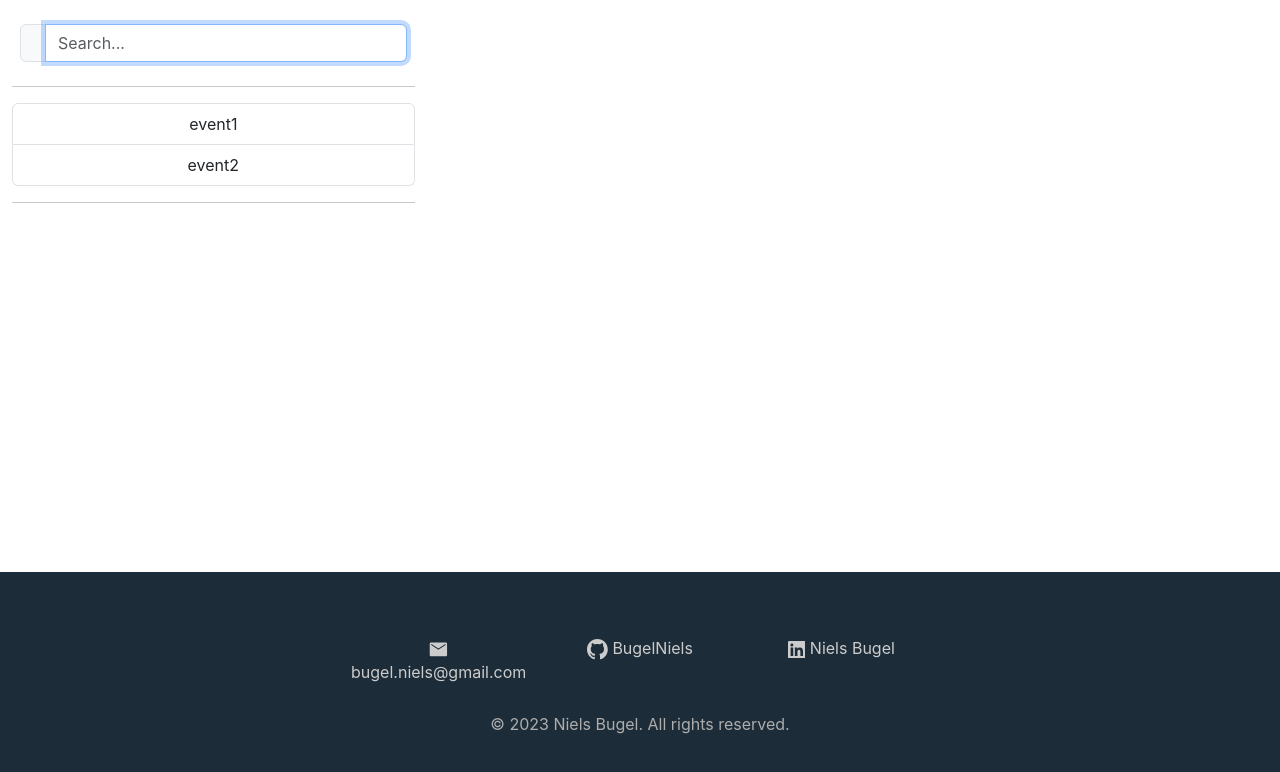
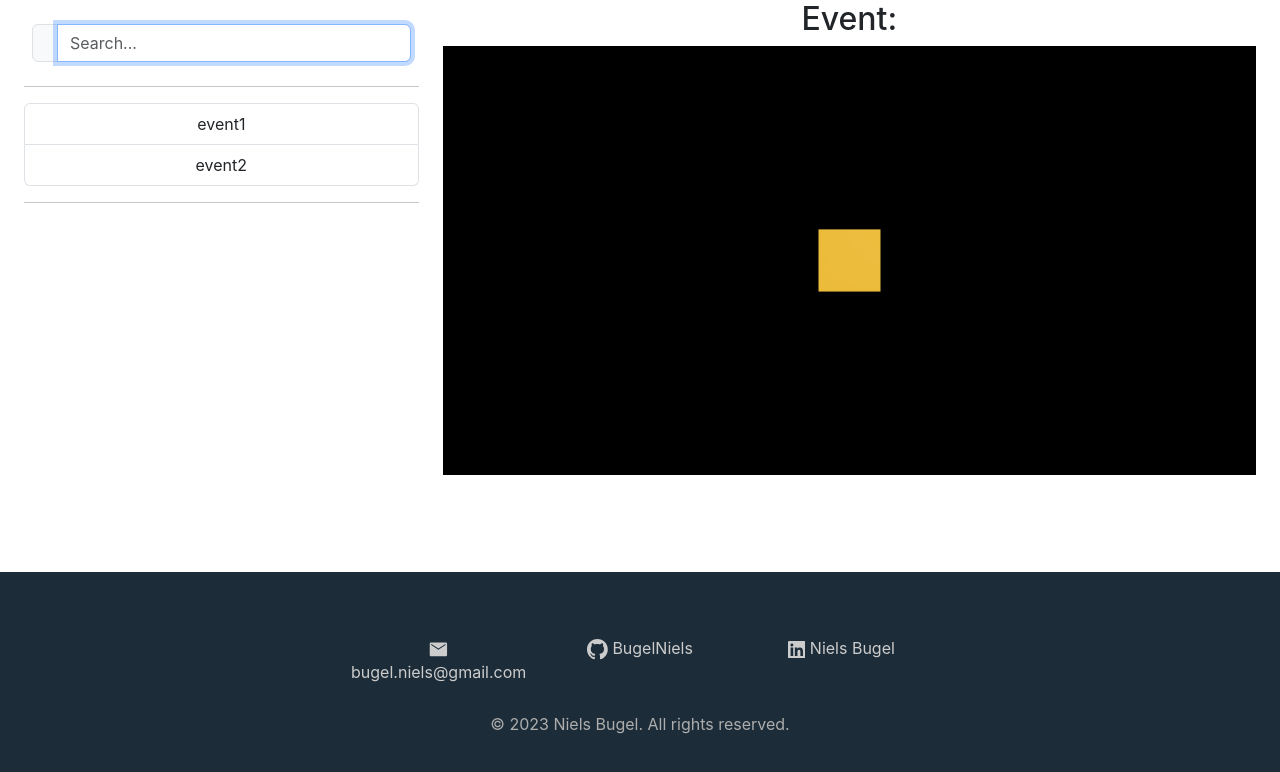
Before and after one commit to BugelNiels/cepv, a React (Create React App) app in the folder cepv-frontend/: page / in a window 1280 px wide. Shown: the top 772 px of the page. Built offline with nearby package versions, Linux system fonts and the light colour scheme.

Commit message:
Added three.js fiber to the frontend

```diff
--- a/cepv-frontend/package.json
+++ b/cepv-frontend/package.json
@@ -5,6 +5,8 @@
   "description": "Frontend for cepv",
   "author": "Niels Bugel",
   "dependencies": {
+    "@react-three/drei": "^9.92.7",
+    "@react-three/fiber": "^8.15.13",
     "@testing-library/jest-dom": "^5.17.0",
     "@testing-library/react": "^13.4.0",
     "@testing-library/user-event": "^13.5.0",
@@ -14,6 +16,7 @@
     "@types/react-bootstrap": "^0.32.35",
     "@types/react-dom": "^18.2.18",
     "@types/react-scroll": "^1.8.10",
+    "@types/three": "^0.160.0",
     "bootstrap": "^5.3.1",
     "react": "^18.2.0",
     "react-bootstrap": "^2.8.0",
@@ -21,6 +24,7 @@
     "react-router-dom": "^6.21.1",
     "react-scripts": "^5.0.1",
     "react-scroll": "^1.8.9",
+    "three": "^0.160.0",
     "typescript": "^5.3.3"
   },
   "scripts": {
--- a/cepv-frontend/src/components/EventVisualizer.tsx
+++ b/cepv-frontend/src/components/EventVisualizer.tsx
@@ -1,15 +1,54 @@
-import React, { useState } from 'react'
+import { Canvas } from '@react-three/fiber';
+import React, { useRef, useState } from 'react'
 import { ListGroup, FormControl, Button, InputGroup } from 'react-bootstrap'
 import { useParams } from 'react-router-dom';
+import { Vector3 } from 'three';
+import { Stats, OrbitControls } from '@react-three/drei'
 
+
+interface MeshProps {
+    position: Vector3 | Number[];
+}
 
 const EventVisualizer = () => {
 
     const { eventId } = useParams();
 
+    const Box = (props: MeshProps) => {
+        // This reference gives us direct access to the THREE.Mesh object
+        const ref = useRef()
+        // Hold state for hovered and clicked events
+        const [hovered, hover] = useState(false)
+        const [clicked, click] = useState(false)
+        // Return the view, these are regular Threejs elements expressed in JSX
+        return (
+            <mesh>
+                <boxGeometry args={[1, 1, 1]} />
+                <meshStandardMaterial color={hovered ? 'hotpink' : 'orange'} />
+            </mesh>
+        )
+    }
+
     return (
         <>
-        {eventId}
+            <div className="row justify-content-center">
+                <div className="col-10">
+                <h2>
+                    Event: {eventId}
+                </h2>
+                </div>
+            </div>
+            <div className="row h-75">
+                <Canvas>
+                    <color attach="background" args={[0, 0, 0]} />
+                    <ambientLight intensity={Math.PI / 2} />
+                    <spotLight position={[10, 10, 10]} angle={0.15} penumbra={1} decay={0} intensity={Math.PI} />
+                    <pointLight position={[-10, -10, -10]} decay={0} intensity={Math.PI} />
+                    <Box position={[-1.2, 0, 0]} />
+
+                    <OrbitControls />
+                </Canvas>
+            </div>
         </>
     )
 }
--- a/cepv-frontend/src/index.tsx
+++ b/cepv-frontend/src/index.tsx
@@ -15,7 +15,6 @@ import { Footer } from './components/Footer';
 
 
 const router = createBrowserRouter(
-
   createRoutesFromElements(
     <Route path="/" element={<App />}>
       <Route
@@ -32,9 +31,11 @@ const root = ReactDOM.createRoot(
 
 root.render(
   <React.StrictMode>
-    <main className="main-container flex-column">
-      <div className="container-fluid flex-grow-1">
-        <RouterProvider router={router} />
+    <main className="main-container flex-column d-flex">
+      <div className="container-fluid flex-grow-1 row m-0 p-0">
+        <div className="row m-0">
+          <RouterProvider router={router} />
+        </div>
       </div>
       <Footer />
     </main>
--- a/cepv-frontend/src/pages/App.tsx
+++ b/cepv-frontend/src/pages/App.tsx
@@ -6,14 +6,14 @@ import { EventVisualizer } from '../components/EventVisualizer';
 function App() {
 
   return (
-    <div className="row justify-content-center">
+    <>
       <div className="col-4">
         <EventList />
       </div>
       <div className="col-8">
         <EventVisualizer />
       </div>
-    </div>
+    </>
   );
 }
 
```
Also changed, not shown: package.json (added, +7 -0 lines), 2 other files (tests, documents, lock files or other folders).
